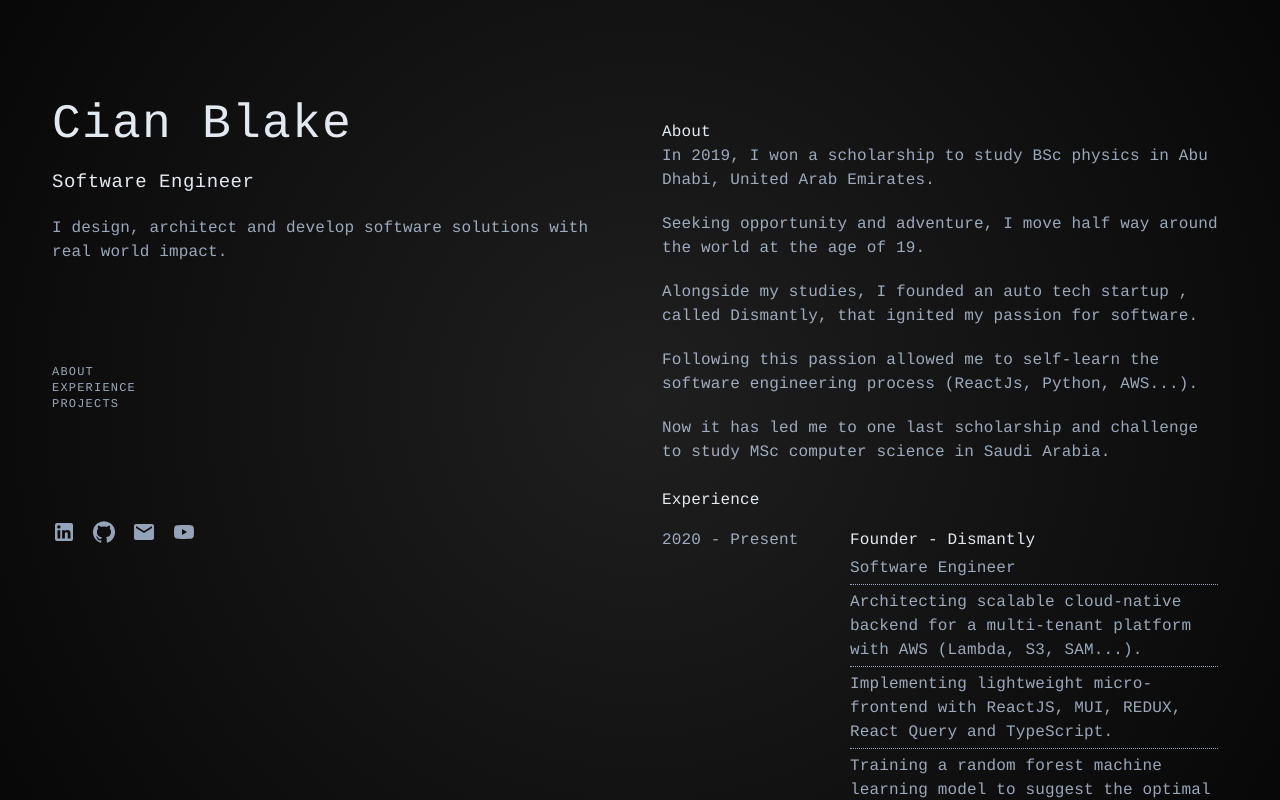
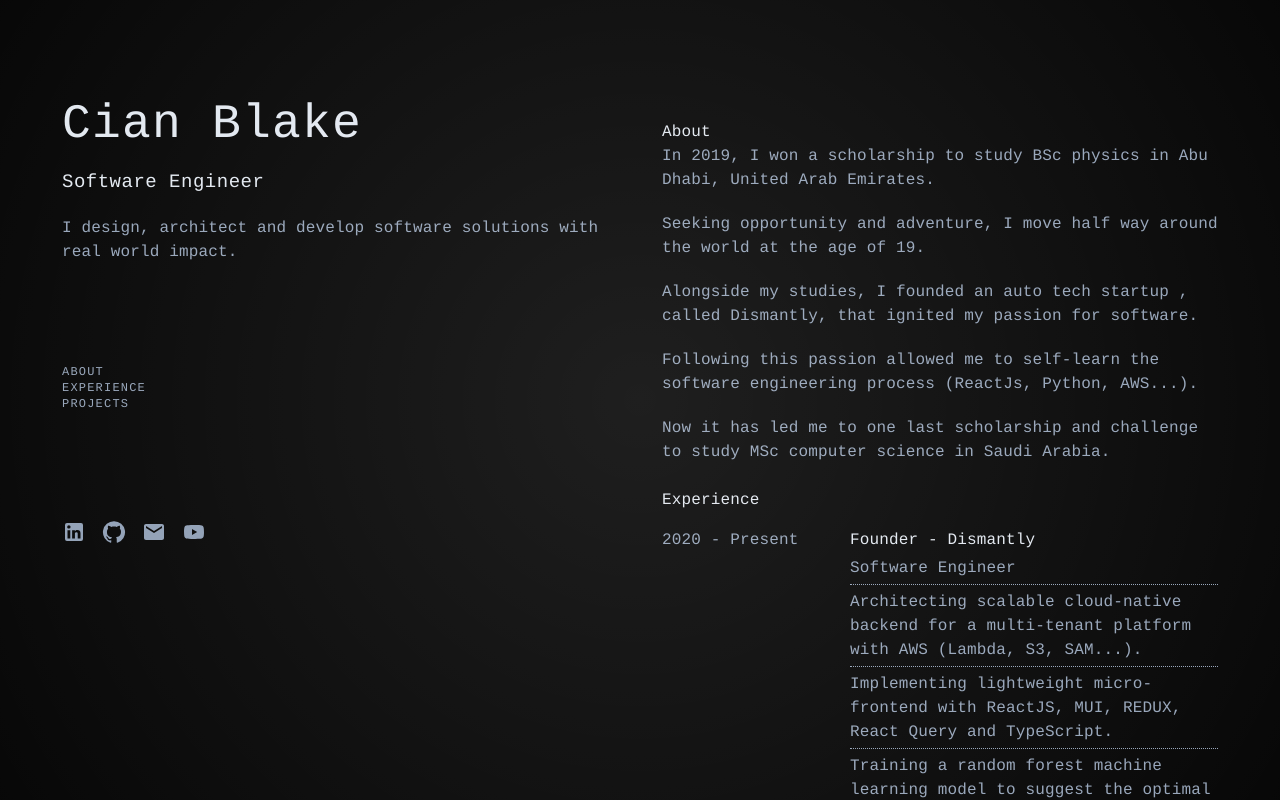
Before and after one commit to cianblake/my-site, a React (Create React App) app: page / in a window 1280 px wide. Built offline with nearby package versions, Linux system fonts and the light colour scheme.

Commit message:
fix margins

```diff
--- a/src/components/navBar/navBar.js
+++ b/src/components/navBar/navBar.js
@@ -16,7 +16,7 @@ function NavBar() {
               activeClass="active-section"
               style={{ display: 'block', zIndex: 1000 }}
             >
-                <StyledNavBarTitle >About</StyledNavBarTitle>
+                <StyledNavBarTitle sx={{margin:'0 10px'}}>About</StyledNavBarTitle>
             </Link>
         </Grid>
         <Grid item>
@@ -29,7 +29,7 @@ function NavBar() {
               activeClass="active-section"
               style={{ display: 'block', zIndex: 1000 }}
             >
-              <StyledNavBarTitle >Experience</StyledNavBarTitle>
+              <StyledNavBarTitle sx={{margin:'0 10px'}}>Experience</StyledNavBarTitle>
             </Link>
         </Grid>
         <Grid item>
@@ -43,7 +43,7 @@ function NavBar() {
               style={{ display: 'block', zIndex: 1000 }}
             >
 
-                <StyledNavBarTitle >Projects</StyledNavBarTitle>
+                <StyledNavBarTitle sx={{margin:'0 10px'}}>Projects</StyledNavBarTitle>
             </Link>
         </Grid>
     </Grid>
--- a/src/components/socials/socials.js
+++ b/src/components/socials/socials.js
@@ -7,7 +7,7 @@ import { StyledIconButton } from './styled';
 
 function Socials() {
   return (
-    <Grid container direction='row' >
+    <Grid container direction='row' sx={{margin:'0 10px'}}>
         <Grid item>
           <StyledIconButton href='https://www.linkedin.com/in/cian-blake/' target='_blank' sx={{ paddingLeft:0 }}>
             <LinkedInIcon />
--- a/src/pages/landingPage.js
+++ b/src/pages/landingPage.js
@@ -16,9 +16,9 @@ function LandingPage() {
             <Grid alignSelf="flex-start" item xs={12} sm={12} md={6} lg={6} xl={6} alignItems={'flex-start'} direction={'column'} display={'flex'} gap="100px">
                 <Stack gap="100px" justifyContent={'space-between'}>
                     <Stack gap="20px">
-                        <StyledTitleTypography>Cian Blake</StyledTitleTypography>
-                        <StyledSubTitleTypography>Software Engineer</StyledSubTitleTypography>
-                        <StyledBodyTypography>I design, architect and develop software solutions with real world impact.</StyledBodyTypography>
+                        <StyledTitleTypography sx={{margin:'0 10px'}}>Cian Blake</StyledTitleTypography>
+                        <StyledSubTitleTypography sx={{margin:'0 10px'}}>Software Engineer</StyledSubTitleTypography>
+                        <StyledBodyTypography sx={{margin:'0 10px'}}>I design, architect and develop software solutions with real world impact.</StyledBodyTypography>
                     </Stack>
                     <Stack>
                         <NavBar />
```
Also changed, not shown: public/assets/xanta_1.png, 1 other file (tests, documents, lock files or other folders).
